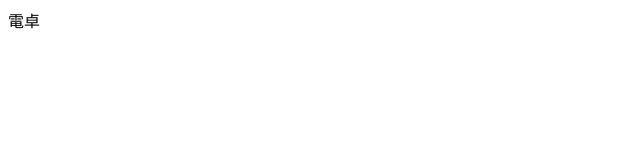
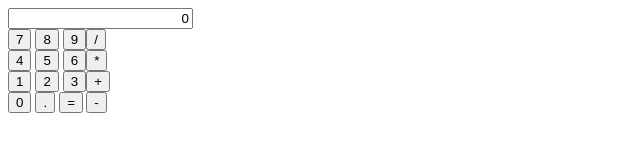
Before and after one commit to kotahashihama/vuejs-calculator, a plain HTML site: page index.html in a window 1280 px wide. Shown: the whole page, without its empty margins (0-640 px from the left). Drawn offline with nearby package versions, Linux system fonts and the light colour scheme.

Commit message:
Add interface

```diff
--- a/calculator.js
+++ b/calculator.js
@@ -1,6 +1,6 @@
 var cal = new Vue({
   el: '#cal',
   data: {
-    message: '電卓'
+    value: 0
   }
 })
--- a/index.html
+++ b/index.html
@@ -8,7 +8,39 @@
 
 <body>
   <div id="cal">
-    {{ message }}
+    <input type="text" v-model="value" style="text-align: right">
+
+    <div style="display: flex">
+      <div style="number-btns">
+        <div>
+          <button>7</button>
+          <button>8</button>
+          <button>9</button>
+        </div>
+        <div>
+          <button>4</button>
+          <button>5</button>
+          <button>6</button>
+        </div>
+        <div>
+          <button>1</button>
+          <button>2</button>
+          <button>3</button>
+        </div>
+        <div>
+          <button>0</button>
+          <button>.</button>
+          <button>=</button>
+        </div>
+      </div>
+
+      <div style="operator-btns">
+        <div><button>/</button></div>
+        <div><button>*</button></div>
+        <div><button>+</button></div>
+        <div><button>-</button></div>
+      </div>
+    </div>
   </div>
 
   <script src="https://cdn.jsdelivr.net/npm/vue@2.6.10/dist/vue.js"></script>
```
